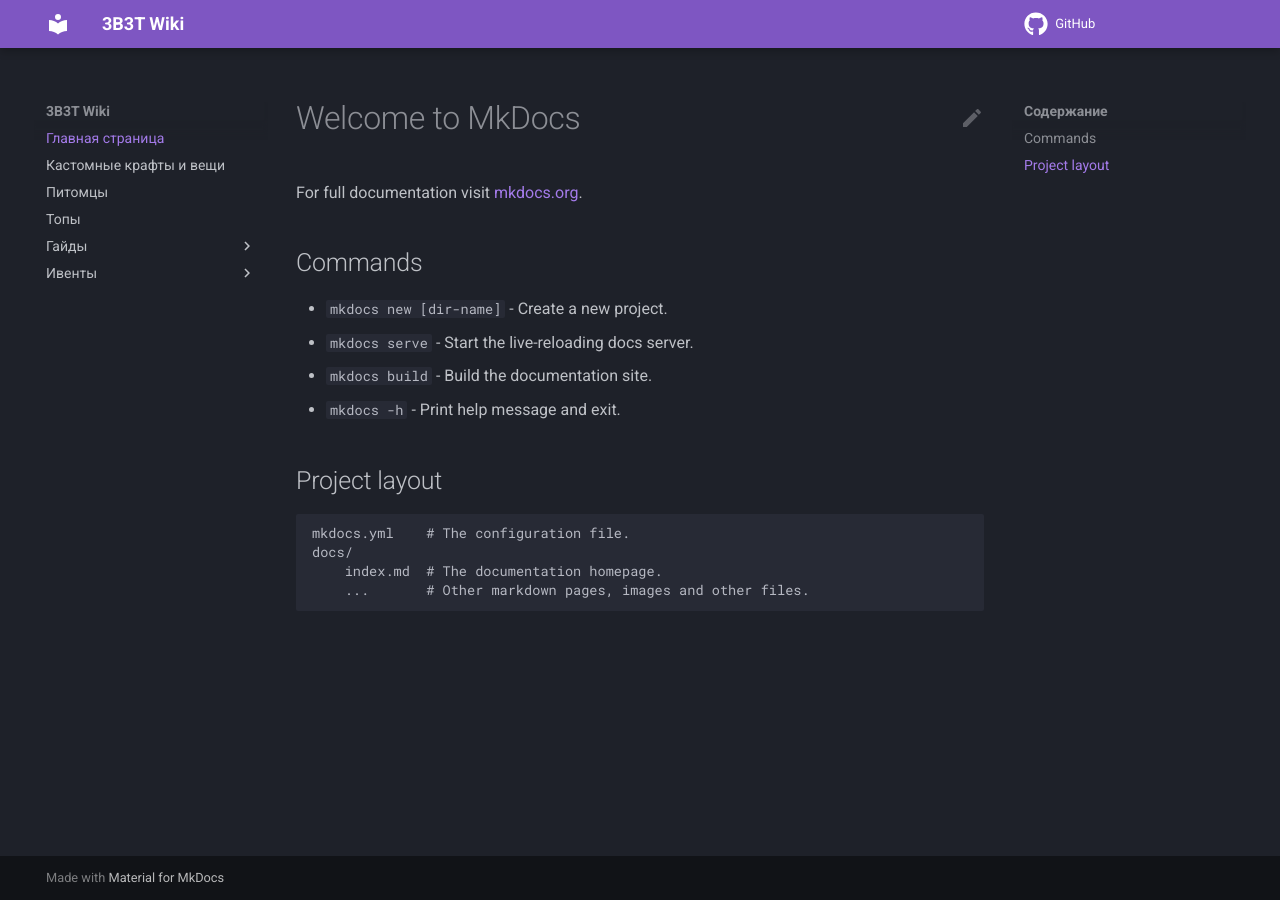
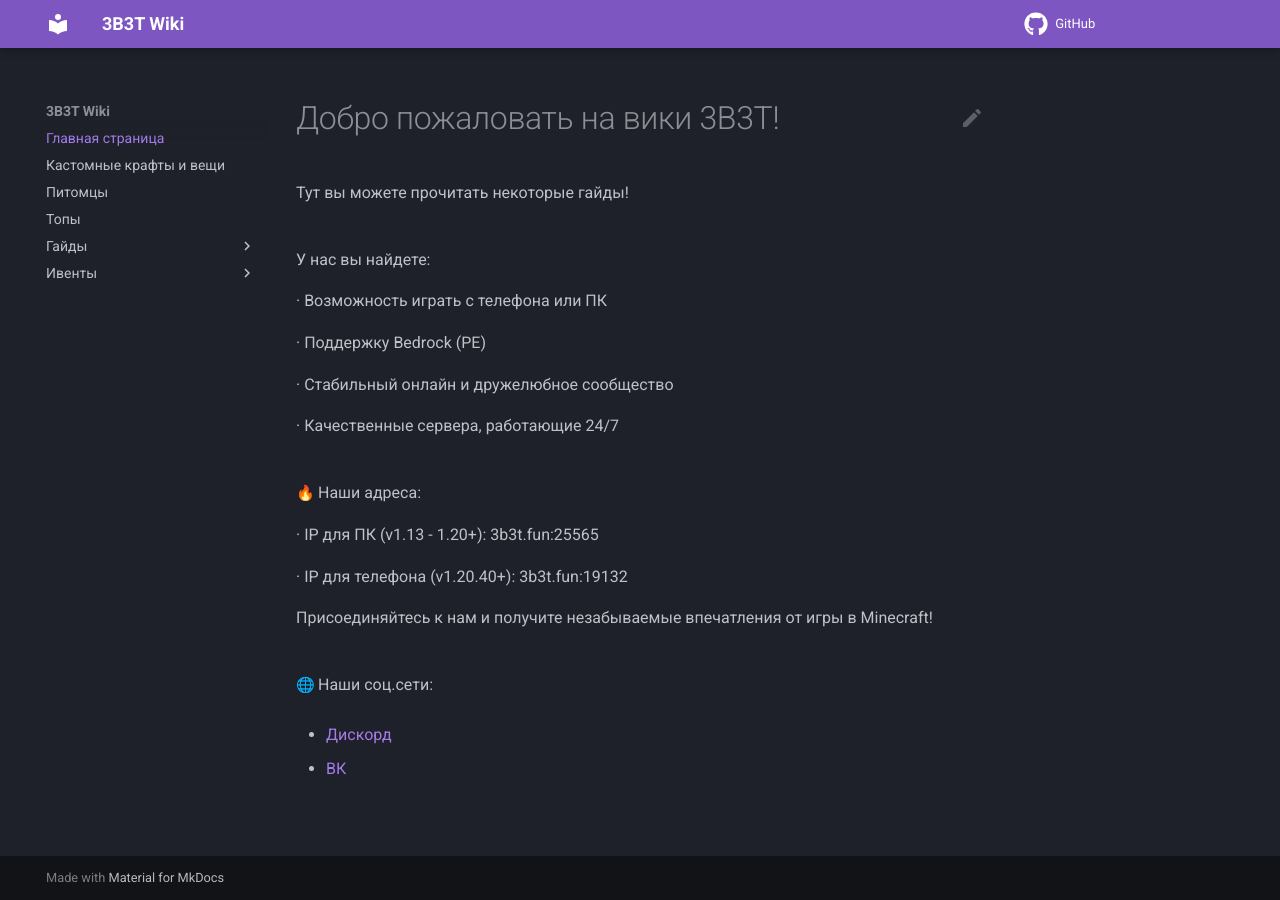
Before and after one commit to 3B3TServer/Docs, an MkDocs documentation site: the page built from docs/index.md, in a window 1280 px wide. Built offline with MkDocs 1.6.1 and Material for MkDocs 9.7.7, drawn with Linux system fonts in a browser that asks for light colours; emoji names are drawn with the system emoji font; comment, search, counter and statistics services are not loaded.

Commit message:
обнова 2

```diff
--- a/docs/index.md
+++ b/docs/index.md
@@ -1,17 +1,30 @@
-# Welcome to MkDocs
+# Добро пожаловать на вики 3B3T!
 
-For full documentation visit [mkdocs.org](https://www.mkdocs.org).
+Тут вы можете прочитать некоторые гайды!
 
-## Commands
+<br>
+У нас вы найдете:
 
-* `mkdocs new [dir-name]` - Create a new project.
-* `mkdocs serve` - Start the live-reloading docs server.
-* `mkdocs build` - Build the documentation site.
-* `mkdocs -h` - Print help message and exit.
+· Возможность играть с телефона или ПК
 
-## Project layout
+· Поддержку Bedrock (PE)
 
-    mkdocs.yml    # The configuration file.
-    docs/
-        index.md  # The documentation homepage.
-        ...       # Other markdown pages, images and other files.
+· Стабильный онлайн и дружелюбное сообщество
+
+· Качественные сервера, работающие 24/7
+
+<br>
+:fire: Наши адреса:
+
+· IP для ПК (v1.13 - 1.20+): 3b3t.fun:25565
+
+· IP для телефона (v1.20.40+): 3b3t.fun:19132
+
+Присоединяйтесь к нам и получите незабываемые впечатления от игры в Minecraft!
+
+<br>
+:globe_with_meridians: Наши соц.сети:
+
+* [Дискорд](https://discord.gg/3b3t)
+
+* [ВК](https://vk.com/3three3bee)
--- a/mkdocs.yml
+++ b/mkdocs.yml
@@ -53,3 +53,7 @@ markdown_extensions:
           case: lower
   - attr_list
   - md_in_html
+  - attr_list
+  - pymdownx.emoji:
+      emoji_index: !!python/name:material.extensions.emoji.twemoji
+      emoji_generator: !!python/name:material.extensions.emoji.to_svg
```
Also changed, not shown: docs/Guides/Commands_clan.md (+4 -0 lines), docs/Guides/spawners.md (+21 -19 lines), docs/pets.md (+1 -1 lines).
